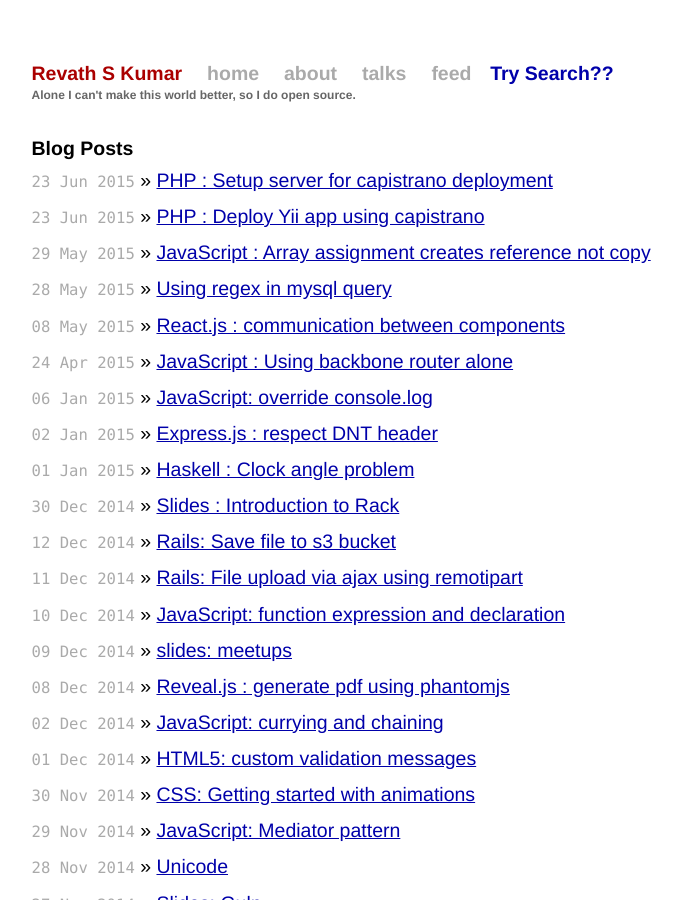
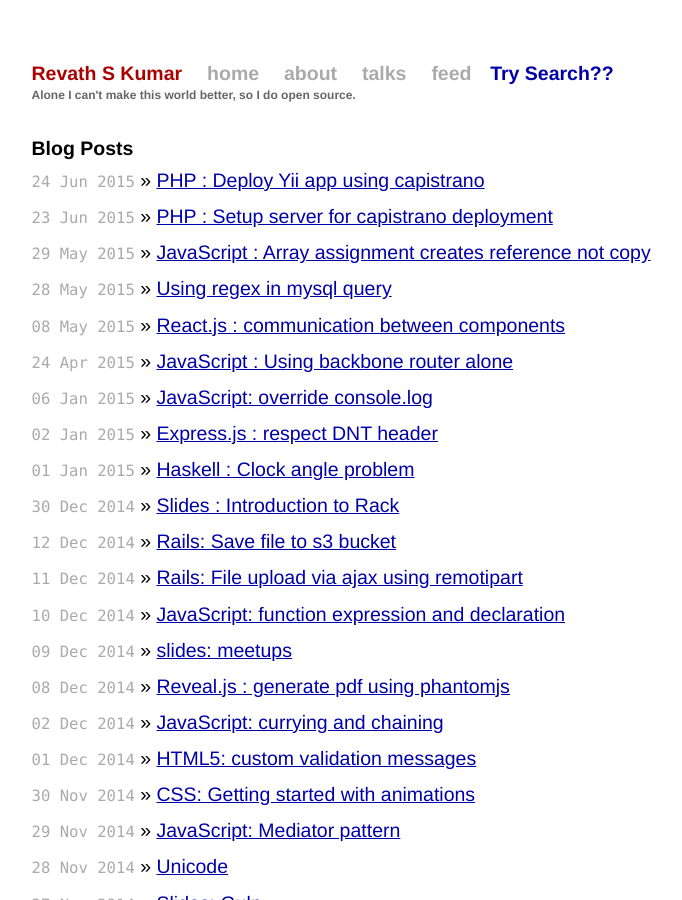
Before and after one commit to revathskumar/blog.revathskumar.com, a Jekyll site: the page built from index.html, in a window 1280 px wide and 900 px high. Shown: the whole window, without its empty margins (199-881 px from the left). Built offline with Jekyll 4.4.1, drawn with Linux system fonts in a browser that asks for light colours; Markdown is read by kramdown in place of the engine named in the settings.

Commit message:
change date to get part 1 and part 2 in order

```diff
--- a/_posts/2015-06-23-php-deploy-yii-app-using-capistrano.md
+++ b/_posts/2015-06-24-php-deploy-yii-app-using-capistrano.md
@@ -2,8 +2,8 @@
 layout: post
 title: "PHP : Deploy Yii app using capistrano"
 excerpt: "PHP : Deploy Yii app using capistrano"
-date: 2015-06-23 00:00:00 IST
-updated: 2015-06-23 00:00:00 IST
+date: 2015-06-24 00:00:00 IST
+updated: 2015-06-24 00:00:00 IST
 categories: php
 tags: php, yii, capistrano
 ---
```
